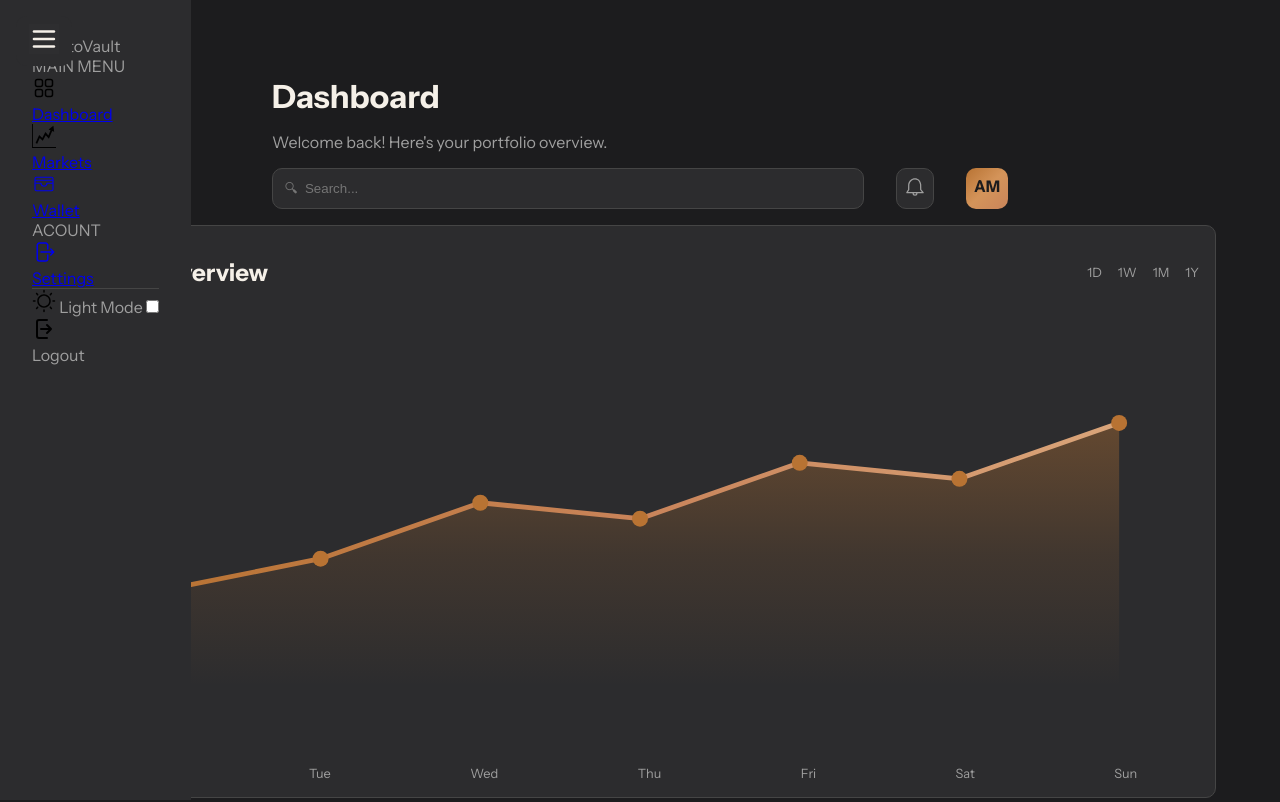
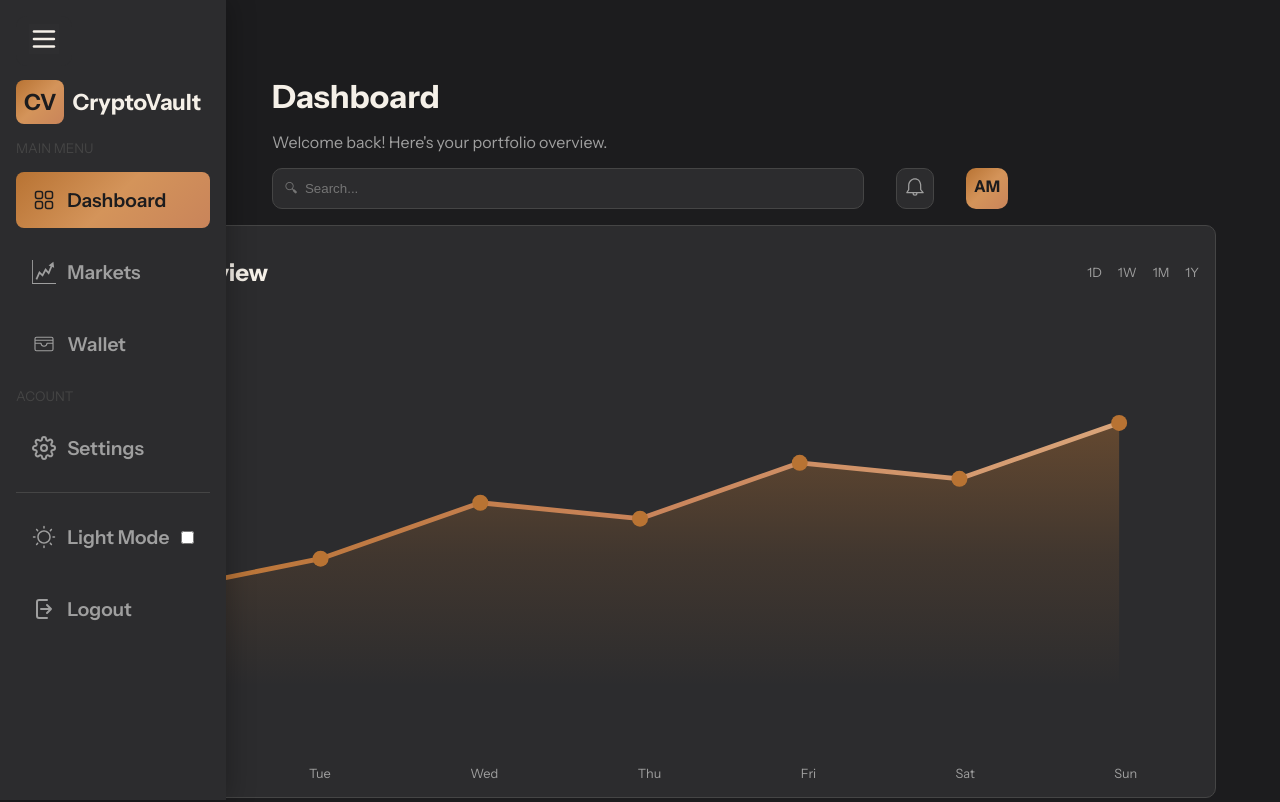
Before and after one commit to 1anwar1/gdg-frontend-track, a plain HTML site: page 03-cryptovault-dashboard/index.html in a window 1280 px wide. Shown: the top 802 px of the page. Drawn offline with Linux system fonts and the light colour scheme.

Commit message:
finish sidebar style

```diff
--- a/03-cryptovault-dashboard/index.html
+++ b/03-cryptovault-dashboard/index.html
@@ -42,19 +42,19 @@
     </label>
     <label for="nav-btn" class="overlay"></label>
     <nav class="sidebar">
-      <div class="container">
         <div class="sidebar-title">
-          <div class="icon">CV</div>
+          <div class="sidebar-icon">CV</div>
           <div>CryptoVault</div>
         </div>
 
-        <div class="sidebar-small-title">MAIN MENU</div>
+        <small class="sidebar-small-title">MAIN MENU</small>
         <a href="#" class="sidebar-item dashboard">
           <svg
             xmlns="http://www.w3.org/2000/svg"
             width="24"
             height="24"
             viewBox="0 0 24 24"
+            fill="currentColor"
           >
             <path
               d="M5.5 2.75A2.75 2.75 0 0 0 2.75 5.5v3a2.75 2.75 0 0 0 2.75 2.75h3a2.75 2.75 0 0 0 2.75-2.75v-3A2.75 2.75 0 0 0 8.5 2.75h-3ZM4.25 5.5c0-.69.56-1.25 1.25-1.25h3c.69 0 1.25.56 1.25 1.25v3c0 .69-.56 1.25-1.25 1.25h-3c-.69 0-1.25-.56-1.25-1.25v-3Zm1.25 7.25a2.75 2.75 0 0 0-2.75 2.75v3a2.75 2.75 0 0 0 2.75 2.75h3a2.75 2.75 0 0 0 2.75-2.75v-3a2.75 2.75 0 0 0-2.75-2.75h-3ZM4.25 15.5c0-.69.56-1.25 1.25-1.25h3c.69 0 1.25.56 1.25 1.25v3c0 .69-.56 1.25-1.25 1.25h-3c-.69 0-1.25-.56-1.25-1.25v-3Zm8.5-10a2.75 2.75 0 0 1 2.75-2.75h3a2.75 2.75 0 0 1 2.75 2.75v3a2.75 2.75 0 0 1-2.75 2.75h-3a2.75 2.75 0 0 1-2.75-2.75v-3Zm2.75-1.25c-.69 0-1.25.56-1.25 1.25v3c0 .69.56 1.25 1.25 1.25h3c.69 0 1.25-.56 1.25-1.25v-3c0-.69-.56-1.25-1.25-1.25h-3Zm0 8.5a2.75 2.75 0 0 0-2.75 2.75v3a2.75 2.75 0 0 0 2.75 2.75h3a2.75 2.75 0 0 0 2.75-2.75v-3a2.75 2.75 0 0 0-2.75-2.75h-3Zm-1.25 2.75c0-.69.56-1.25 1.25-1.25h3c.69 0 1.25.56 1.25 1.25v3c0 .69-.56 1.25-1.25 1.25h-3c-.69 0-1.25-.56-1.25-1.25v-3Z"
@@ -72,6 +72,7 @@
             x="0px"
             y="0px"
             viewBox="0 0 100 100"
+            fill="currentColor"
             enable-background="new 0 0 100 100"
             xml:space="preserve"
           >
@@ -99,34 +100,20 @@
           <div class="sidebar-item-title">Wallet</div>
         </a>
 
-        <div class="sidebar-small-title">ACOUNT</div>
+        <small class="sidebar-small-title">ACOUNT</small>
         <a href="#" class="sidebar-item settings">
-          <svg
-            xmlns="http://www.w3.org/2000/svg"
-            width="24"
-            height="24"
-            fill="none"
-            viewBox="0 0 24 24"
-            stroke-width="1.5"
-            stroke="currentColor"
-            aria-hidden="true"
-            data-slot="icon"
-          >
-            <path
-              stroke-linecap="round"
-              stroke-linejoin="round"
-              d="M15.75 9V5.25A2.25 2.25 0 0 0 13.5 3h-6a2.25 2.25 0 0 0-2.25 2.25v13.5A2.25 2.25 0 0 0 7.5 21h6a2.25 2.25 0 0 0 2.25-2.25V15m3 0 3-3m0 0-3-3m3 3H9"
-            />
-          </svg>
+          <svg class="nav-icon" height="24" weight="24"
+           viewBox="0 0 24 24" fill="none" stroke="currentColor" stroke-width="2">
+                        <circle cx="12" cy="12" r="3"></circle>
+                        <path d="M19.4 15a1.65 1.65 0 00.33 1.82l.06.06a2 2 0 010 2.83 2 2 0 01-2.83 0l-.06-.06a1.65 1.65 0 00-1.82-.33 1.65 1.65 0 00-1 1.51V21a2 2 0 01-2 2 2 2 0 01-2-2v-.09A1.65 1.65 0 009 19.4a1.65 1.65 0 00-1.82.33l-.06.06a2 2 0 01-2.83 0 2 2 0 010-2.83l.06-.06a1.65 1.65 0 00.33-1.82 1.65 1.65 0 00-1.51-1H3a2 2 0 01-2-2 2 2 0 012-2h.09A1.65 1.65 0 004.6 9a1.65 1.65 0 00-.33-1.82l-.06-.06a2 2 0 010-2.83 2 2 0 012.83 0l.06.06a1.65 1.65 0 001.82.33H9a1.65 1.65 0 001-1.51V3a2 2 0 012-2 2 2 0 012 2v.09a1.65 1.65 0 001 1.51 1.65 1.65 0 001.82-.33l.06-.06a2 2 0 012.83 0 2 2 0 010 2.83l-.06.06a1.65 1.65 0 00-.33 1.82V9a1.65 1.65 0 001.51 1H21a2 2 0 012 2 2 2 0 01-2 2h-.09a1.65 1.65 0 00-1.51 1z"></path>
+                    </svg>
           <div class="sidebar-item-title">Settings</div>
         </a>
 
         <hr />
 
-        <div class="sidebar-item">
-          <label class="switch">
-            <span>
-              <?xml version="1.0" encoding="UTF-8"?>
+
+          <label class=" sidebar-item switch">
               <!DOCTYPE svg PUBLIC "-//W3C//DTD SVG 1.1//EN" "http://www.w3.org/Graphics/SVG/1.1/DTD/svg11.dtd">
               <svg
                 version="1.1"
@@ -137,6 +124,7 @@
                 y="0px"
                 width="24"
                 height="24"
+                fill="currentColor"
                 viewBox="0 0 128 128"
                 enable-background="new 0 0 128 128"
                 xml:space="preserve"
@@ -158,13 +146,12 @@
                   </g>
                 </g>
               </svg>
-              Light Mode</span
-            >
+              <span>Light Mode</span>
             <input type="checkbox" name="checkbox" id="checkbox" />
           </label>
-        </div>
 
-        <div class="sidebar-item">
+
+        <a href="#" class="sidebar-item">
           <?xml version="1.0" ?><svg
             fill="none"
             height="24"
@@ -174,22 +161,22 @@
           >
             <path
               d="M15 3H7C5.89543 3 5 3.89543 5 5V19C5 20.1046 5.89543 21 7 21H15"
-              stroke="black"
+              stroke="currentColor"
               stroke-linecap="round"
               stroke-linejoin="round"
               stroke-width="2"
             />
             <path
               d="M19 12L15 8M19 12L15 16M19 12H9"
-              stroke="black"
+              stroke="currentColor"
               stroke-linecap="round"
               stroke-linejoin="round"
               stroke-width="2"
             />
           </svg>
           <div class="sidebar-item-title">Logout</div>
-        </div>
-      </div>
+        </a>
+
     </nav>
     <main>
       <header class="container">
--- a/03-cryptovault-dashboard/style.css
+++ b/03-cryptovault-dashboard/style.css
@@ -8,6 +8,7 @@
   --MINT: #668866;
   --PINK: #bf7575;
 }
+
 
 *,
 *::before,
@@ -30,33 +31,8 @@ main {
   padding-top: 4.8rem;
 }
 
-.welcome-msg {
-  padding: 1rem 0 1rem 0;
-  color: var(--LIGHTGREY);
-}
-
-ul {
-  list-style: none;
-  display: flex;
-  flex-direction: row;
-  gap: 1rem;
-  color: var(--LIGHTGREY);
-  font-size: 0.8rem;
-  flex-wrap: wrap;
-}
-
-
-.container {
-  max-width: 768px;
-  padding: 0 1rem;
-  margin: 0 auto;
-  width: 100%;
-}
-.header-items {
-  display: flex;
-  flex-direction: row;
-  gap: 2rem;
-  flex-wrap: wrap;
+a{
+ text-decoration: none;
 }
 
 #search {
@@ -89,16 +65,20 @@ ul {
   display: none;
 }
 .sidebar {
+  display: flex;
+  flex-direction: column;
   position: fixed;
-  /* width: 240px; */
   height: 100vh;
   background: var(--GREY);
-  color: var(--LIGHTGREY);
+  color: var(--MIDGREY);
   padding: 1rem;
   transform: translateX(-100%);
   transition: transform 0.3s ease;
   z-index: 1;
+  gap: 1rem;
+   box-shadow: 4px 0 24px rgba(0, 0, 0, 0.25);
 }
+
 .menu-btn {
   position: fixed;
   margin: 1rem 0 0 1rem;
@@ -112,6 +92,77 @@ ul {
 #nav-btn:checked ~ .sidebar {
   transform: translateX(0);
 }
+
+.sidebar-title{
+  padding-top: 4rem;
+  display: flex;
+  flex-direction: row;
+  gap: 0.5rem;
+  align-items: center;
+  color: var(--WHITE);
+  font-weight: bolder;
+  font-size: 1.4rem;
+}
+.sidebar-icon{
+  padding: 0.5rem;
+  background: linear-gradient(135deg, #b87333 0%, #d4945a 50%, #c9845a 100%);
+  color: var(--BLACK);
+  border-radius: 0.5rem;
+}
+
+.sidebar a {
+display: flex;
+flex-direction: row;
+}
+
+.sidebar-item{
+  padding: 1rem;
+  display: flex;
+  flex-direction: row;
+  align-items: center;
+  gap: 0.7rem;
+  color: var(--LIGHTGREY);
+  font-weight: 600;
+  font-size: 1.2rem;
+}
+
+.dashboard{
+  color: var(--BLACK);
+  border-radius: 0.5rem;
+  background: linear-gradient(135deg, #b87333 0%, #d4945a 50%, #c9845a 100%);
+}
+
+
+.welcome-msg {
+  padding: 1rem 0 1rem 0;
+  color: var(--LIGHTGREY);
+}
+
+ul {
+  list-style: none;
+  display: flex;
+  flex-direction: row;
+  gap: 1rem;
+  color: var(--LIGHTGREY);
+  font-size: 0.8rem;
+  flex-wrap: wrap;
+}
+
+
+.container {
+  max-width: 768px;
+  padding: 0 1rem;
+  margin: 0 auto;
+  width: 100%;
+}
+.header-items {
+  display: flex;
+  flex-direction: row;
+  gap: 2rem;
+  flex-wrap: wrap;
+}
+
+
 
 
 .title-row{
```
